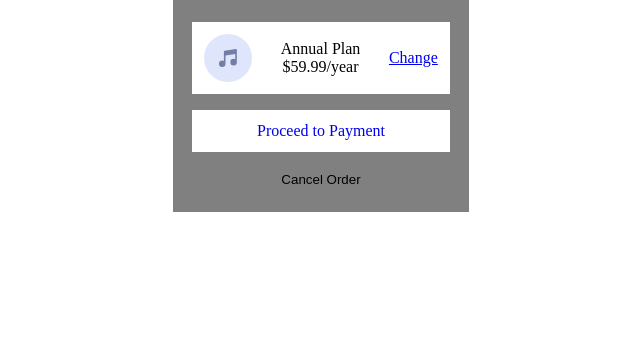
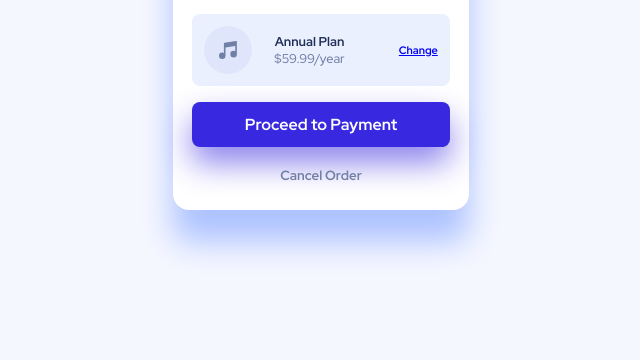
Before and after one commit to TheAashay/order-summary-component, a plain HTML site: page index.html in a window 1280 px wide. Shown: the part 440-800 px from the top of the page, without its empty margins (319-959 px from the left). Drawn offline with Linux system fonts and the light colour scheme.

Commit message:
add font and color -added font-family, weight and color and backcground and hover color.

```diff
--- a/style.css
+++ b/style.css
@@ -2,10 +2,12 @@
     box-sizing: border-box;
     padding: 0;
     margin: 0;
+    font-family: 'Red Hat Display', sans-serif;
 }
 
 body {
     min-height: 100vh;
+    background-color: hsl(225, 100%, 98%);
 }
 
 main {
@@ -19,14 +21,18 @@ main {
 
 .card {
     width: 100%;
-    background-color: gray;max-width: 18.5rem;
-
+    background-color: white;
+    max-width: 18.5rem;
+    border-radius: 1rem;
+    box-shadow: 0 2rem 2rem hsl(225, 100%, 84%);
 }
 
 img {
     width: 100%;
     height: auto;
     display: block;
+    border-top-left-radius: 1rem;
+    border-top-right-radius: 1rem;
 }
 
 .text-area {
@@ -35,8 +41,7 @@ img {
 
 h1 {
     text-align: center;
-    padding-top: 1.75rem;
-    padding-bottom: 1rem;
+    padding: 1rem 0;
 }
 
 p {
@@ -48,7 +53,8 @@ p {
     flex-direction: row;
     justify-content: space-between;
     align-items: center;
-    background-color: white;
+    background-color: hsl(225, 100%, 96%);
+    border-radius: 0.5rem;
     margin: 1.6rem 0 1rem 0;
     padding: 0.75rem;
 }
@@ -59,15 +65,45 @@ p {
 
 .plan-info {
     width: 100%;
+    margin-left: -2rem;
+}
+
+.plan-type, h1 {
+    color: hsl(223, 47%, 23%);
+    font-weight: 700;
+}
+
+.plan-price, p {
+    color: hsl(224, 23%, 55%);
+    font-weight: 500;
+    font-size: 0.8rem;
+}
+
+.change-plan {
+    font-size: 0.675rem;
+    font-weight: 700;
+}
+
+.change-plan:hover {
+    text-decoration: none;
+    color: hsl(261, 61%, 48%);
 }
 
 .payment-link {
     display: block;
     text-align: center;
     text-decoration: none;
-    background-color: white;
+    background-color: hsl(245, 75%, 52%);
+    color: white;
+    font-weight: 700;
+    border-radius: 0.5rem;
+    box-shadow: 0 1rem 2rem hsl(245, 75%, 72%);
     width: 100%;
     padding: 0.75rem 0;
+}
+
+.payment-link:hover {
+    background-color: hsl(261, 61%, 48%);
 }
 
 button {
@@ -78,4 +114,10 @@ button {
     border: 0;
     padding-top: 1.2rem;
     padding-bottom: 0.4rem;
+    color: hsl(224, 23%, 55%);
+    font-weight: 700;
 }
+
+button:hover {
+    color: hsl(223, 47%, 23%);
+}
```
